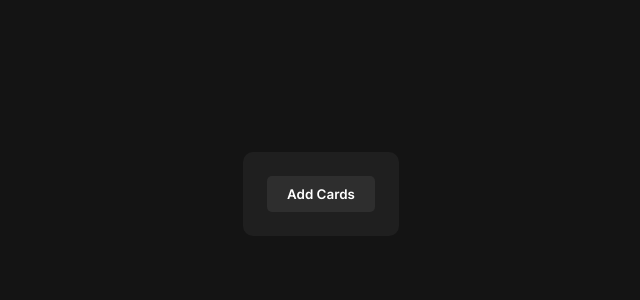
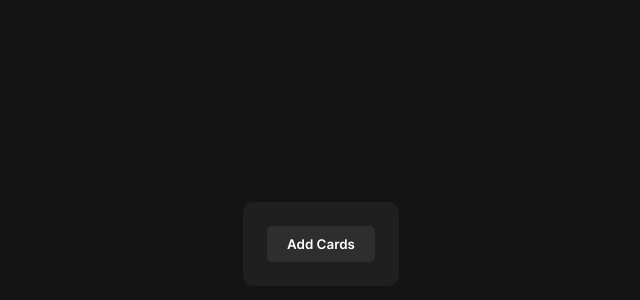
Before and after one commit to aldahirfernandez/sociaLinkProFile, a plain HTML site: page index.html in a window 1280 px wide. Shown: the part 206-506 px from the top of the page, without its empty margins (319-959 px from the left). Drawn offline with Linux system fonts and the light colour scheme.

Commit message:
Boton Completado

```diff
--- a/style.css
+++ b/style.css
@@ -113,3 +113,14 @@ body {
 .attribution a {
     color: hsl(228, 45%, 44%);
 }
+
+.main {
+    width: 100%;
+    height: 100vh;
+    margin-top: 50px;
+    display: flex;
+    align-items: center;
+    justify-content: center;
+    flex-wrap: wrap;
+    gap: 70px;
+}
```
